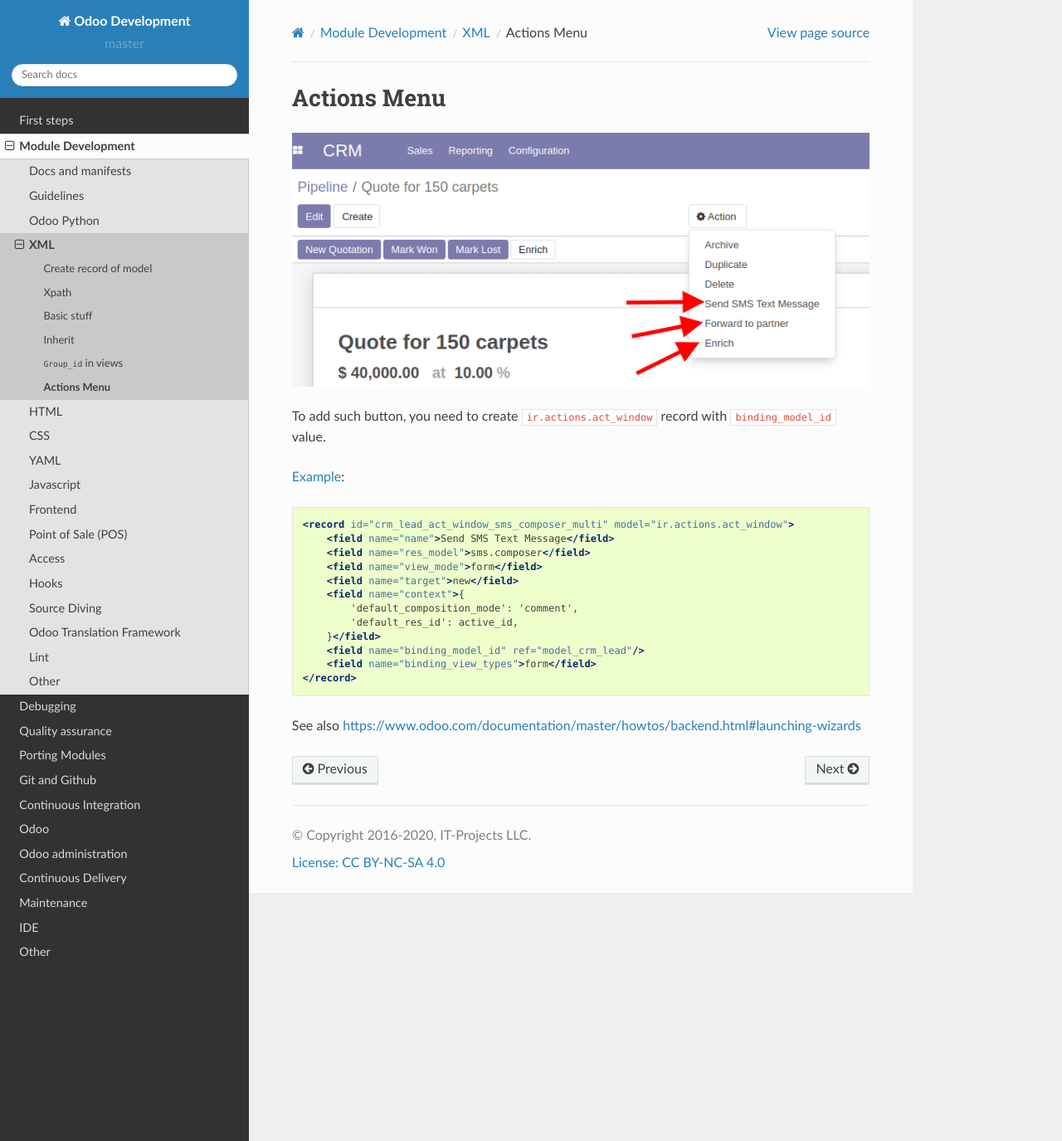
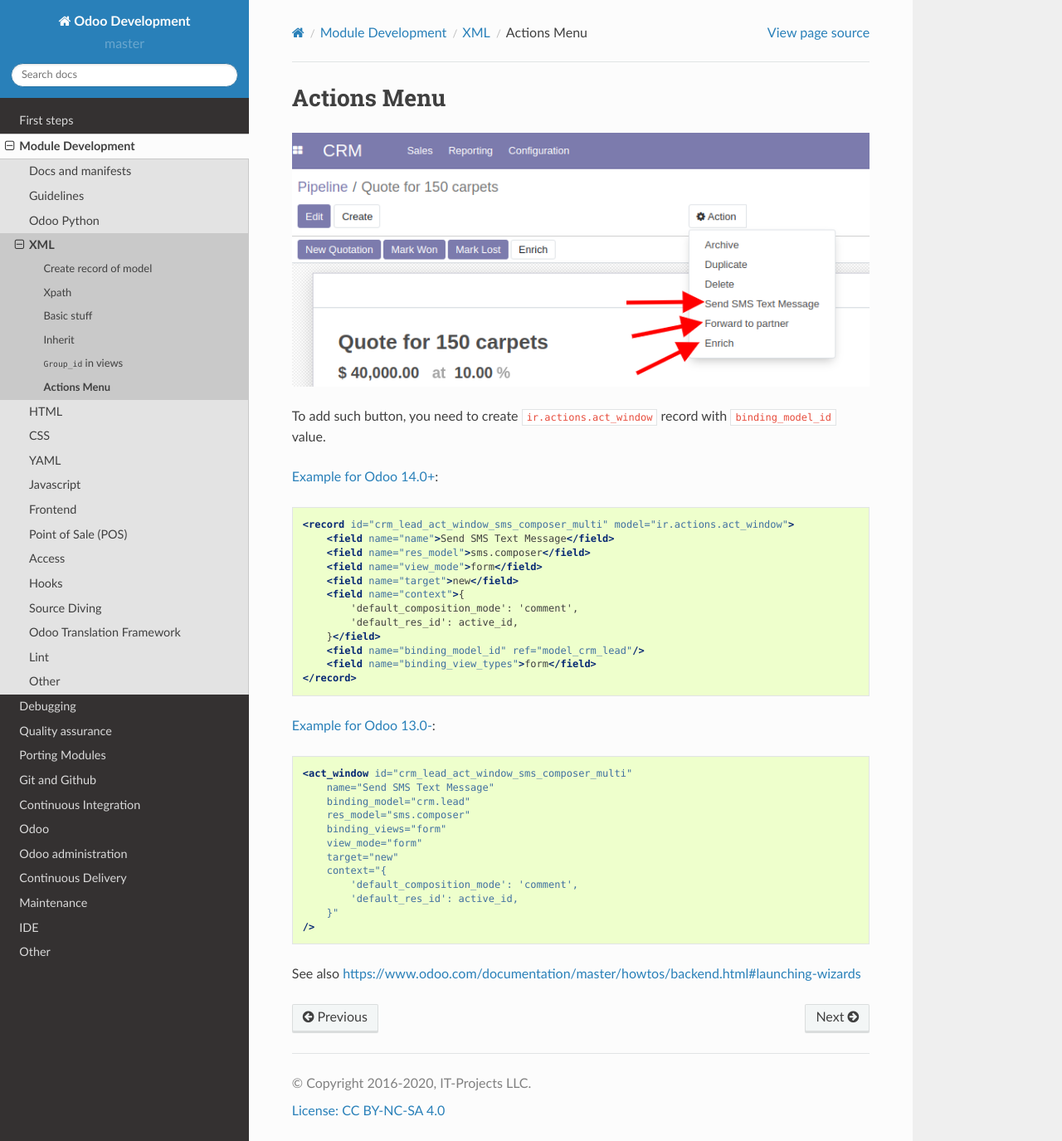
Before and after one commit to itpp-labs/odoo-development, a Sphinx documentation site: the page built from docs/dev/xml/actions-menu.rst, in a window 1280 px wide and 1375 px high. Shown: the whole window at 83% size. Built offline with Sphinx 7.4.7 and the Read the Docs theme 2.0.0, drawn with Linux system fonts in a browser that asks for light colours.

Commit message:
actions menu: add example for odoo 13 and below

```diff
--- a/docs/dev/xml/actions-menu.rst
+++ b/docs/dev/xml/actions-menu.rst
@@ -6,7 +6,7 @@
 
 To add such button, you need to create ``ir.actions.act_window`` record with ``binding_model_id`` value.
 
-`Example <https://github.com/odoo/odoo/blob/45c9dc8e389908d32be076b3b49597a9dd305b5b/addons/crm_sms/views/crm_lead_views.xml#L17-L28>`__:
+`Example for Odoo 14.0+ <https://github.com/odoo/odoo/blob/45c9dc8e389908d32be076b3b49597a9dd305b5b/addons/crm_sms/views/crm_lead_views.xml#L17-L28>`__:
 
 .. code-block:: xml
 
@@ -23,5 +23,22 @@
         <field name="binding_view_types">form</field>
     </record>
 
+`Example for Odoo 13.0- <https://github.com/odoo/odoo/blob/2a7ec79c6a4563b608a4525ebccdea5978799caa/addons/crm_sms/views/crm_lead_views.xml#L17-L28>`__:
+
+.. code-block:: xml
+
+    <act_window id="crm_lead_act_window_sms_composer_multi"
+        name="Send SMS Text Message"
+        binding_model="crm.lead"
+        res_model="sms.composer"
+        binding_views="form"
+        view_mode="form"
+        target="new"
+        context="{
+            'default_composition_mode': 'comment',
+            'default_res_id': active_id,
+        }"
+    />
+
 
 See also https://www.odoo.com/documentation/master/howtos/backend.html#launching-wizards
```
